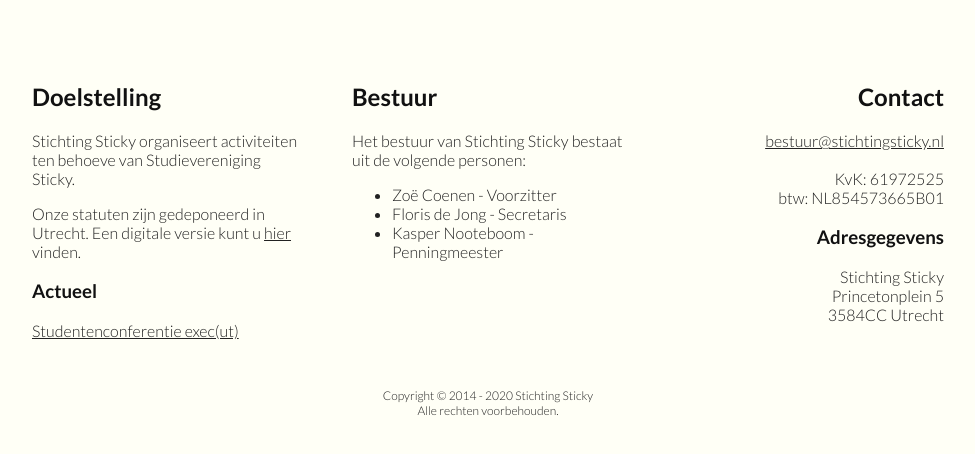
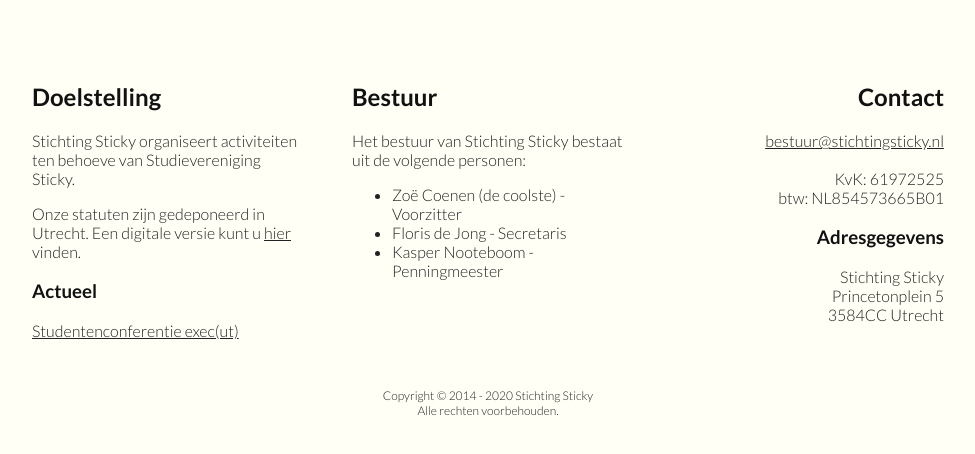
Before and after one commit to zoebxl/stichtingsticky, a plain HTML site: page index.html in a window 1280 px wide. Shown: the part 144-598 px from the top of the page, without its empty margins (160-1135 px from the left). Drawn offline with Linux system fonts and the light colour scheme.

Commit message:
Update index.html

```diff
--- a/index.html
+++ b/index.html
@@ -30,7 +30,7 @@
 				<h2>Bestuur</h2>
 				<p>Het bestuur van Stichting Sticky bestaat uit de volgende personen:</p>
 				<ul>
-					<li>Zoë Coenen - Voorzitter</li>
+					<li>Zoë Coenen (de coolste) - Voorzitter</li>
 					<li>Floris de Jong - Secretaris</li>
 					<li>Kasper Nooteboom - Penningmeester</li>
 
```
